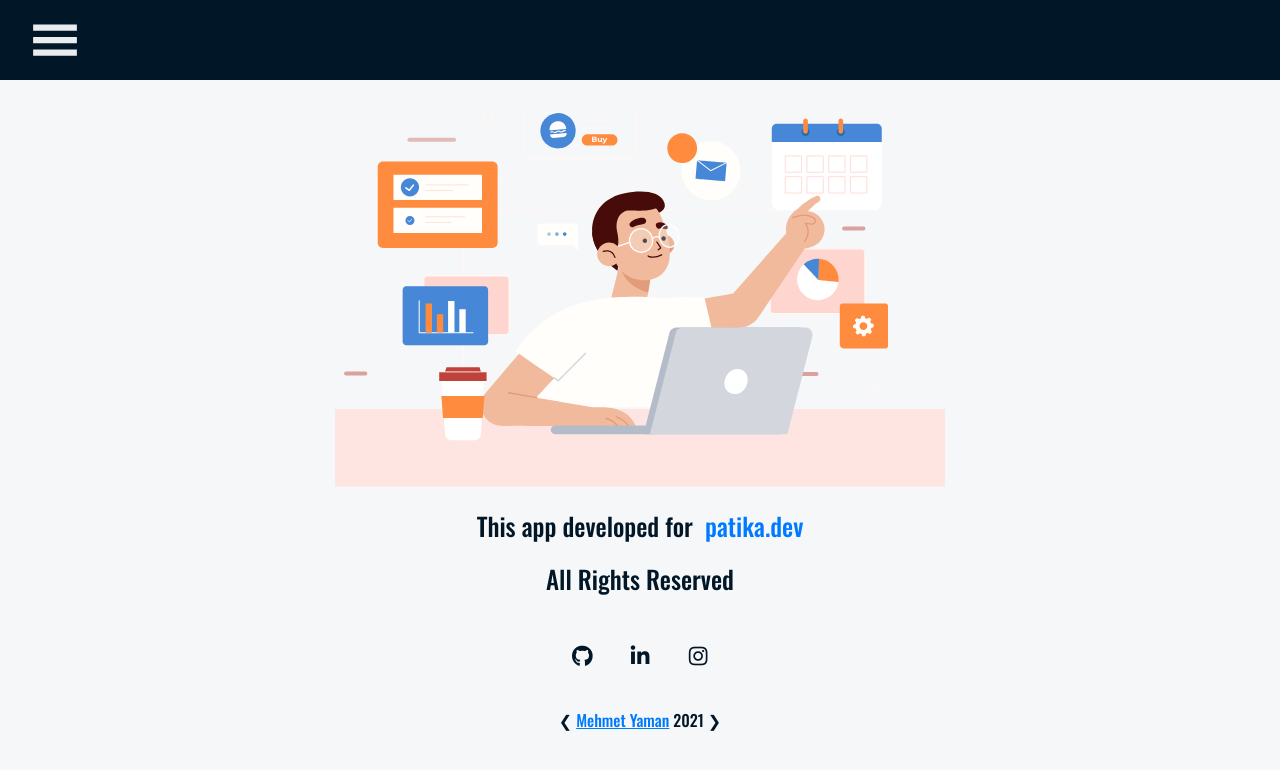
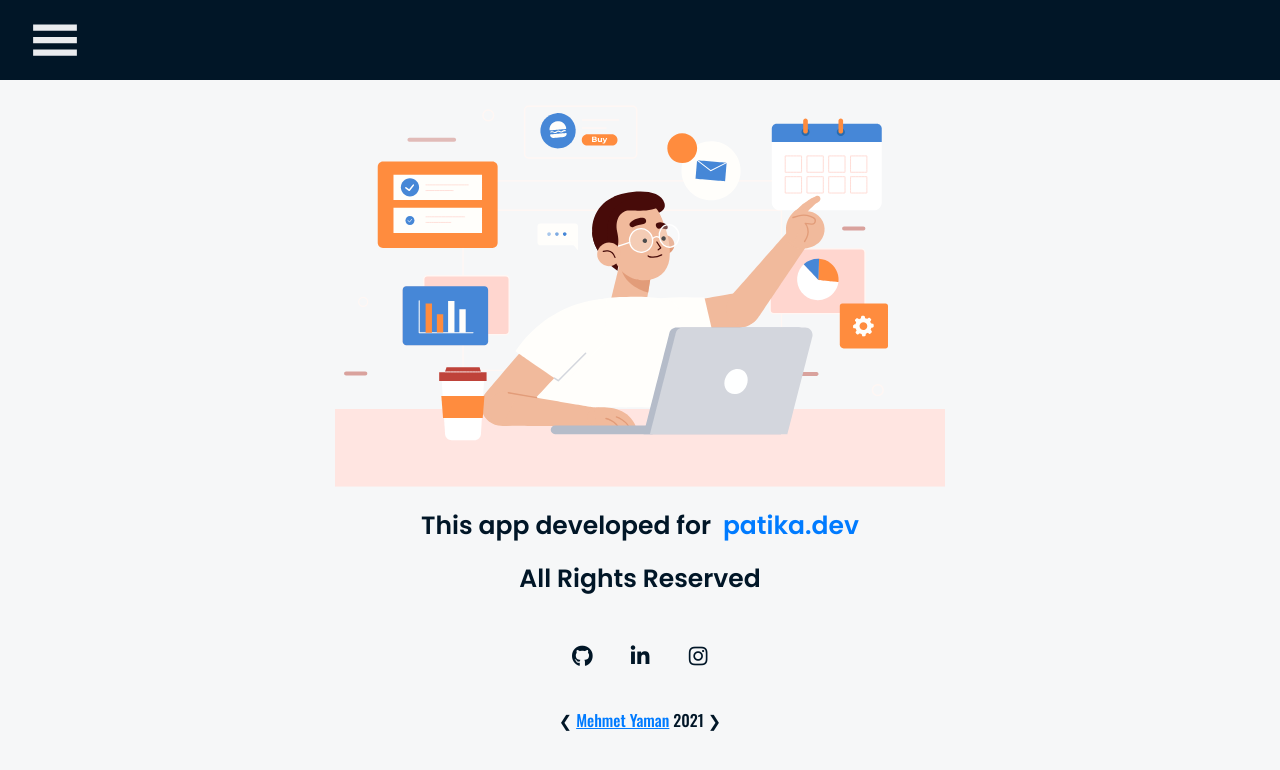
Before and after one commit to myamann/Patika-Challenge, a React (Create React App) app: page /about in a window 1280 px wide. Shown: the top 770 px of the page. Built offline with nearby package versions, Linux system fonts and the light colour scheme.

Commit message:
font fixed

```diff
--- a/src/App.css
+++ b/src/App.css
@@ -62,7 +62,7 @@ body {
 }
 
 .task-container {
-  height: 100vh; /************ düzeltilecek ***********/
+  height: 100vh;
   width: 100%;
   display: flex;
   flex-wrap: wrap;
@@ -187,7 +187,7 @@ header svg {
   height: 100%;
 }
 .about-text {
-  font-family: "Oswald", sans-serif;
+  font-family: "Poppins", sans-serif;
   font-size: 25px;
   color: #011627;
   display: flex;
```
